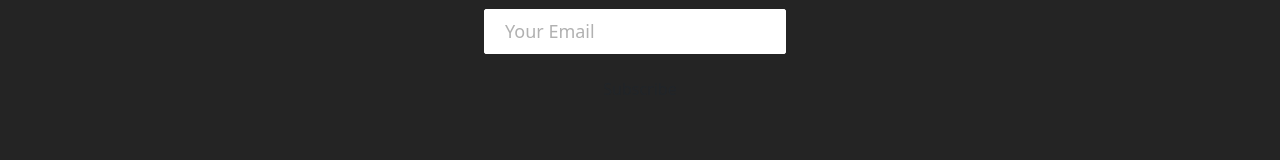
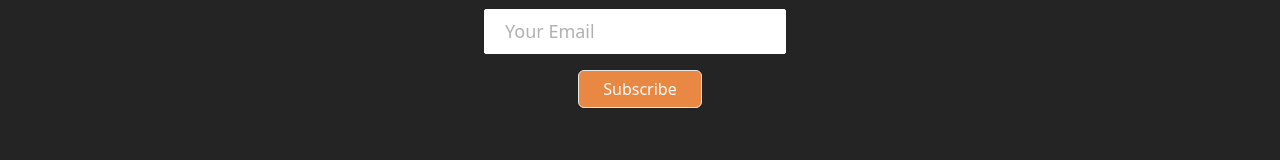
Before and after one commit to buniagj/Woof-Pawmily-React, a React (Vite) app: page / in a window 1280 px wide. Shown: the part 3670-3830 px from the top of the page. Built offline with nearby package versions, Linux system fonts and the light colour scheme; a web font is replaced by a local one.

Commit message:
final changes again

```diff
--- a/src/comp/Comp.css
+++ b/src/comp/Comp.css
@@ -391,3 +391,10 @@ video{
   @media screen and (max-width: 768px) {
 
   }
+
+
+  .subscribe-btn{
+    background-color: #E98842!important;
+    border-color: rgb(230, 230, 231)!important;
+    width: 30%;
+  }
--- a/src/comp/Footer.jsx
+++ b/src/comp/Footer.jsx
@@ -1,6 +1,6 @@
 import React from 'react';
 // import './Footer.css';
-import { Button } from '../components/Button';
+import { Button } from 'react-bootstrap';
 import { Link } from 'react-router-dom';
 import { FontAwesomeIcon } from '@fortawesome/react-fontawesome';
 import { faFacebookF, faTwitter, faInstagram, faYoutube } from '@fortawesome/free-brands-svg-icons';
@@ -24,7 +24,7 @@ function Footer() {
               type='email'
               placeholder='Your Email'
             />
-            <Button buttonStyle='btn--outline'>Subscribe</Button>
+            <Button className='subscribe-btn'>Subscribe</Button>
           </form>
         </div>
       </section>
```
Also changed, not shown: 4 other files (tests, documents, lock files or other folders).
